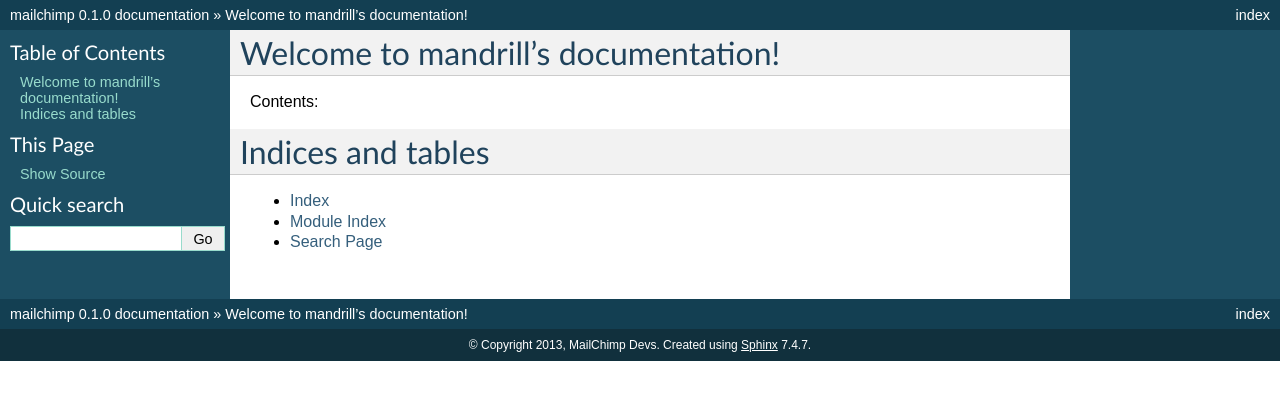
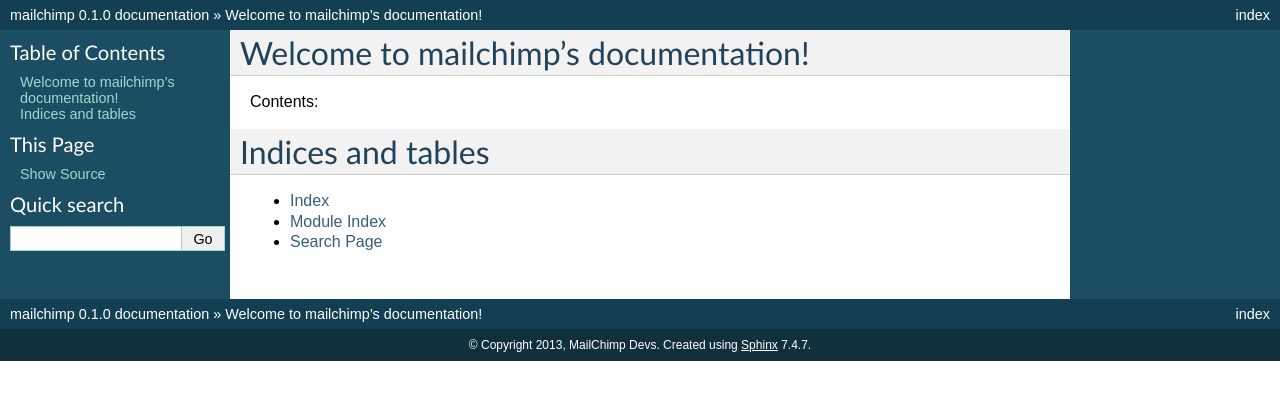
Before and after one commit to metaltoad/mailchimp-api-python, a Sphinx documentation site: the page built from docs/index.rst, in a window 1280 px wide. Shown: the top 400 px of the page. Built offline with Sphinx 7.4.7, drawn with Linux system fonts in a browser that asks for light colours.

Commit message:
remove invalid naming references

```diff
--- a/docs/conf.py
+++ b/docs/conf.py
@@ -165,7 +165,7 @@
 #html_file_suffix = None
 
 # Output file base name for HTML help builder.
-htmlhelp_basename = 'mandrilldoc'
+htmlhelp_basename = 'mailchimpdoc'
 
 
 # -- Options for LaTeX output --------------------------------------------------
--- a/docs/index.rst
+++ b/docs/index.rst
@@ -3,7 +3,7 @@
    You can adapt this file completely to your liking, but it should at least
    contain the root `toctree` directive.
 
-Welcome to mandrill's documentation!
+Welcome to mailchimp's documentation!
 ====================================
 
 Contents:
--- a/mailchimp.py
+++ b/mailchimp.py
@@ -332,7 +332,7 @@
         params = json.dumps(params)
         self.log('POST to %s%s.json: %s' % (ROOT, url, params))
         start = time.time()
-        r = self.session.post('%s%s.json' % (ROOT, url), data=params, headers={'content-type': 'application/json', 'user-agent': 'MailChimp-Python/2.0.0'})
+        r = self.session.post('%s%s.json' % (ROOT, url), data=params, headers={'content-type': 'application/json', 'user-agent': 'MailChimp-Python/2.0.1'})
         try:
             remote_addr = r.raw._original_response.fp._sock.getpeername() # grab the remote_addr before grabbing the text since the socket will go away
         except:
@@ -350,7 +350,7 @@
         return result
 
     def cast_error(self, result):
-        '''Take a result representing an error and cast it to a specific exception if possible (use a generic mandrill.Error exception for unknown cases)'''
+        '''Take a result representing an error and cast it to a specific exception if possible (use a generic mailchimp.Error exception for unknown cases)'''
         if not 'status' in result or result['status'] != 'error' or not 'name' in result:
             raise Error('We received an unexpected error: %r' % result)
 
--- a/setup.py
+++ b/setup.py
@@ -3,7 +3,7 @@
 
 setup(
     name = 'mailchimp',
-    version = '2.0.0',
+    version = '2.0.1',
     author = 'MailChimp Devs',
     author_email = 'api@mailchimp.com',
     description = 'A CLI client and Python API library for the MailChimp email platform.',
```
Also changed, not shown: 1 other file.
